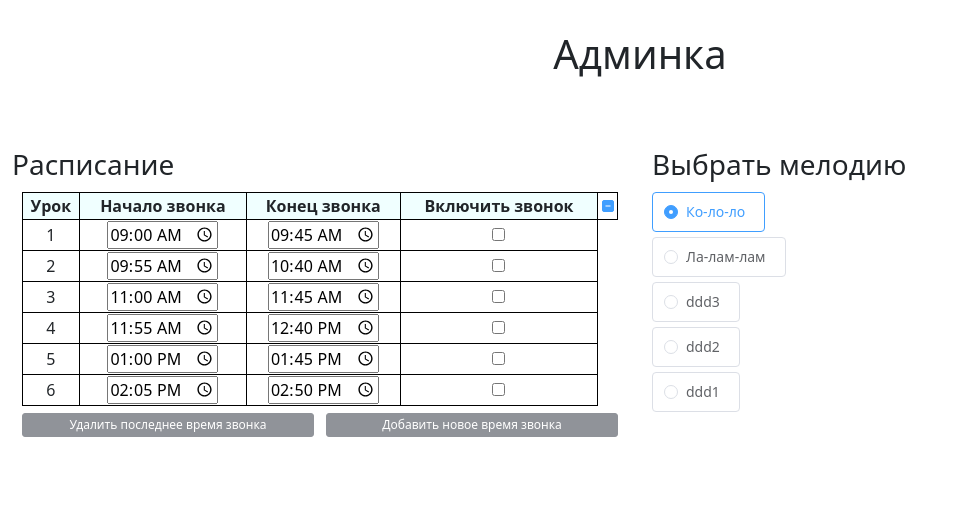
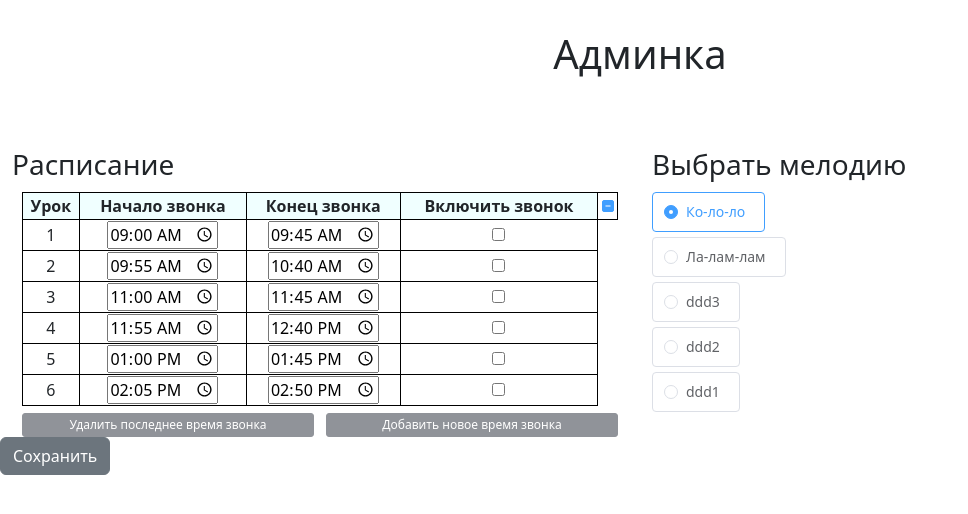
Before and after one commit to Leo-Volkov/Call, a Vue app: page /admin in a window 1280 px wide. Shown: the top 514 px of the page, without its empty margins (0-968 px from the left). Built offline with nearby package versions, Linux system fonts and the light colour scheme; no server answers.

Commit message:
src/views/AdminApp.vue src/views/UserApp.vue

```diff
--- a/src/router.js
+++ b/src/router.js
@@ -21,3 +21,5 @@ export default createRouter({
     }
   ]
 })
+
+// kovboj-oru-na-oblako.mp3
--- a/src/views/AdminApp.vue
+++ b/src/views/AdminApp.vue
@@ -61,6 +61,7 @@ export default {
                     "college_id": "1"
                 }
             ],
+
         }
     },
     mounted() {
@@ -78,7 +79,9 @@ export default {
             this.taimengСreation()
 
         },
+        async save_mySQL() {
 
+        },
         taimengСreation() {
             for (let i = 0; i < this.timeLesson.length; i++) {
                 this.timeLesson[i].timeBeginning = this.timeLesson[i].timeBeginning.slice(0, 5);
@@ -227,6 +230,12 @@ export default {
             </div>
         </div>
     </div>
+    <div class="button_save">
+        <button type="button" class="btn btn-secondary" @click="save_mySQL()">
+            Сохранить
+        </button>
+    </div>
+
 </template>
 
 
@@ -293,6 +302,13 @@ h3 {
     display: flex;
 }
 
+.button_save {
+    display: flex;
+}
+
+.button_save button {
+
+}
 
 @media (max-width: 768px) {
     .radio_form-check {
--- a/src/views/UserApp.vue
+++ b/src/views/UserApp.vue
@@ -9,125 +9,64 @@ export default {
             timeLesson: [
                 // {
                 //     "ID": "1",
-                //     "Lesson": "1",
                 //     "timeBeginning": "09:00:00",
                 //     "timeEnd": "09:45:00",
                 //     "сheckСall": "1",
+                //     "melody": "",
                 //     "college_id": "1"
                 // },
                 // {
                 //     "ID": "2",
-                //     "Lesson": "2",
                 //     "timeBeginning": "09:55:00",
                 //     "timeEnd": "10:40:00",
                 //     "сheckСall": "1",
+                //      melody": "",
                 //     "college_id": "1"
                 // },
                 // {
                 //     "ID": "3",
-                //     "Lesson": "3",
                 //     "timeBeginning": "11:00:00",
                 //     "timeEnd": "11:45:00",
                 //     "сheckСall": "1",
+                //     "melody": "",
                 //     "college_id": "1"
                 // },
                 // {
                 //     "ID": "4",
-                //     "Lesson": "4",
                 //     "timeBeginning": "11:55:00",
                 //     "timeEnd": "12:40:00",
                 //     "сheckСall": "1",
+                //     "melody": "",
                 //     "college_id": "1"
                 // },
                 // {
                 //     "ID": "5",
-                //     "Lesson": "5",
                 //     "timeBeginning": "13:00:00",
                 //     "timeEnd": "13:45:00",
                 //     "сheckСall": "1",
+                //     "melody": "",
                 //     "college_id": "1"
                 // },
                 // {
                 //     "ID": "6",
-                //     "Lesson": "6",
                 //     "timeBeginning": "14:05:00",
                 //     "timeEnd": "14:50:00",
                 //     "сheckСall": "1",
+                //     "melody": "",
                 //     "college_id": "1"
                 // }
                 // ,
                 // {
                 //     "ID": "7",
-                //     "Lesson": "7",
                 //     "timeBeginning": "15:10:00",
                 //     "timeEnd": "15:55:00",
                 //     "сheckСall": "1",
+                //     "melody": "",
                 //     "college_id": "1"
                 // }
             ],
-
-            // timeLesson: [
-            //     {
-            //         Lesson: 1
-            //         timeBeginning: Date(),
-            //         timeEnd: Date(),
-            //         сheckСall: true,
-            //         college_id: 1, //Индекс колледжа
-            //     }
-            // ],
         }
     },
-
-    // [
-    //   {
-    //     "ID": "1",
-    //     "Lesson": "1",
-    //     "timeBeginning": "00:00:00",
-    //     "timeEnd": "00:00:00",
-    //     "сheckСall": "1",
-    //     "college_id": "1"
-    //   },
-    //   {
-    //     "ID": "2",
-    //     "Lesson": "2",
-    //     "timeBeginning": "00:00:00",
-    //     "timeEnd": "00:00:00",
-    //     "сheckСall": "1",
-    //     "college_id": "1"
-    //   },
-    //   {
-    //     "ID": "3",
-    //     "Lesson": "3",
-    //     "timeBeginning": "00:00:00",
-    //     "timeEnd": "00:00:00",
-    //     "сheckСall": "1",
-    //     "college_id": "1"
-    //   },
-    //   {
-    //     "ID": "4",
-    //     "Lesson": "4",
-    //     "timeBeginning": "00:00:00",
-    //     "timeEnd": "00:00:00",
-    //     "сheckСall": "1",
-    //     "college_id": "1"
-    //   },
-    //   {
-    //     "ID": "5",
-    //     "Lesson": "5",
-    //     "timeBeginning": "00:00:00",
-    //     "timeEnd": "00:00:00",
-    //     "сheckСall": "1",
-    //     "college_id": "1"
-    //   },
-    //   {
-    //     "ID": "6",
-    //     "Lesson": "6",
-    //     "timeBeginning": "00:00:00",
-    //     "timeEnd": "00:00:00",
-    //     "сheckСall": "1",
-    //     "college_id": "1"
-    //   }
-    // ]
 
     mounted() {
         this.startTimer();
@@ -139,11 +78,6 @@ export default {
 
                 audio.volume = 0.2;
                 audio.play();
-                setTimeout(() => {
-                    audio.pause();
-                }, 7000)
-
-
             }
         });
     },
@@ -151,11 +85,8 @@ export default {
         playAudio() {
             let audio = document.querySelector("audio");
 
-            audio.volume = 0.2;
-            audio.play();
-            setTimeout(() => {
-                audio.pause();
-            }, 7000)
+                audio.volume = 0.2;
+                audio.play();
         },
 
         // Работа с серваком
@@ -260,14 +191,18 @@ export default {
                     return "planet";
             }
 
-        },
+        }
 
     }
 }
 </script>
 
 <template>
-    <audio src="https://www.bensound.com/bensound-music/bensound-moose.mp3"></audio>
+    <!-- https://alexbruni.ru/afx/sound_file/zvon-shkolnogo-kolokolchika-posledniy-zvonok-66.mp3  - колокольчик -->
+    <!-- https://alexbruni.ru/afx/sound_file/zvuk-yaponskogo-shkolnogo-zvonka-elektronnyy-77.mp3  - спокойный -->
+    <!-- https://alexbruni.ru/afx/sound_file/korotkiy-zvonok-shkolnogo-zvonka-35.mp3              - класичиский -->
+
+    <audio src="https://alexbruni.ru/afx/sound_file/zvon-shkolnogo-kolokolchika-posledniy-zvonok-66.mp3"></audio>
     <header class="row">
         <div class="name_college col">Басовская</div>
         <div class="time col">{{ CheckingZeroAdditionTime(this.date.getHours()) }}:{{
@@ -312,7 +247,7 @@ export default {
         </div>
 
         <button type="button" class="btn btn-secondary" @click="playAudio()"
-            style="margin: 20px; height: 6vw; font-size: 2vw;">Звонков</button>
+            style="margin: 20px; height: 6vw; font-size: 2vw;">Звонить</button>
     </el-container>
 
 </template>
```
